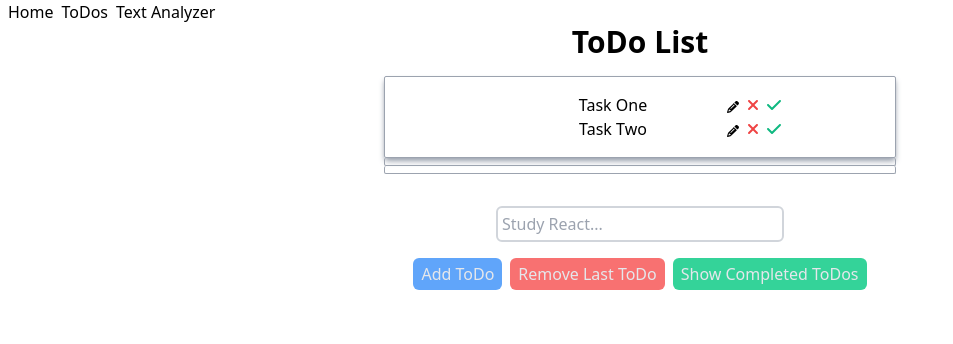
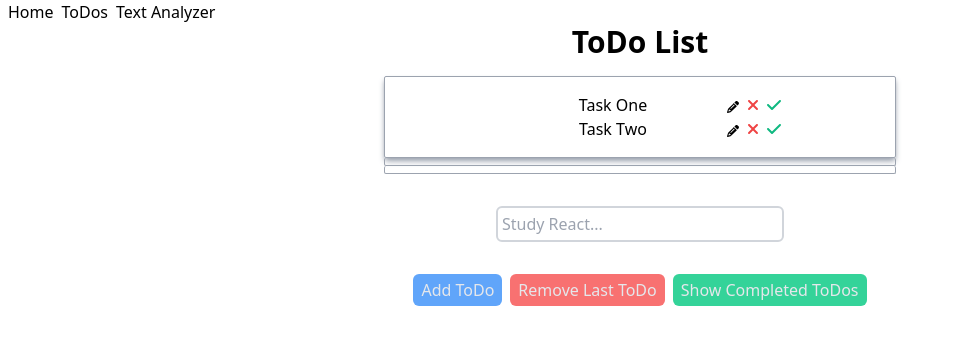
Before and after one commit to ASproson/react-challenges, a React (Create React App) app: page /todos in a window 1280 px wide. Shown: the top 344 px of the page, without its empty margins (0-953 px from the left). Built offline with nearby package versions, Linux system fonts and the light colour scheme.

Commit message:
Fixes focus styling for input

```diff
--- a/src/components/todos/ToDoInput.tsx
+++ b/src/components/todos/ToDoInput.tsx
@@ -23,11 +23,11 @@ export const ToDoInput = ({ newToDo, setNewToDo, addToDo }: ToDoInputProps) => {
   }
 
   return (
-    <div className="pt-4">
+    <div className="py-4">
       <input
         type="text"
         value={newToDo}
-        className="text-black border-2 border-gray-300 rounded-md w-72 p-1"
+        className="w-72 p-1 border-2 border-gray-300 focus:border-gray-400  focus:outline-none focus:ring-0 rounded-md"
         placeholder={placeholder + '...'}
         onChange={(e) => setNewToDo(e.target.value)}
         onKeyDown={(e) => e.key === 'Enter' && addToDo(newToDo)}
```
